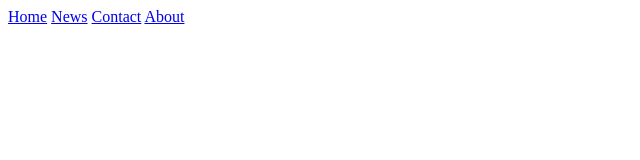
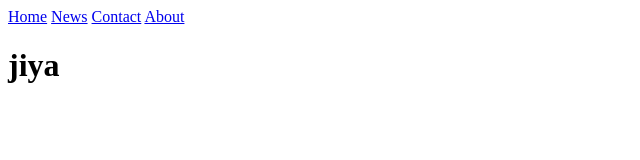
Before and after one commit to Jiya976/demo1, a plain HTML site: page index.html in a window 1280 px wide. Shown: the whole page, without its empty margins (0-640 px from the left). Drawn offline with Linux system fonts and the light colour scheme.

Commit message:
First commit

```diff
--- a/index.html
+++ b/index.html
@@ -11,6 +11,7 @@
   <a href="#news">News</a>
   <a href="#contact">Contact</a>
   <a href="#about">About</a>
+  <h1>jiya</h1>
 </div>
 
 </body>
```
